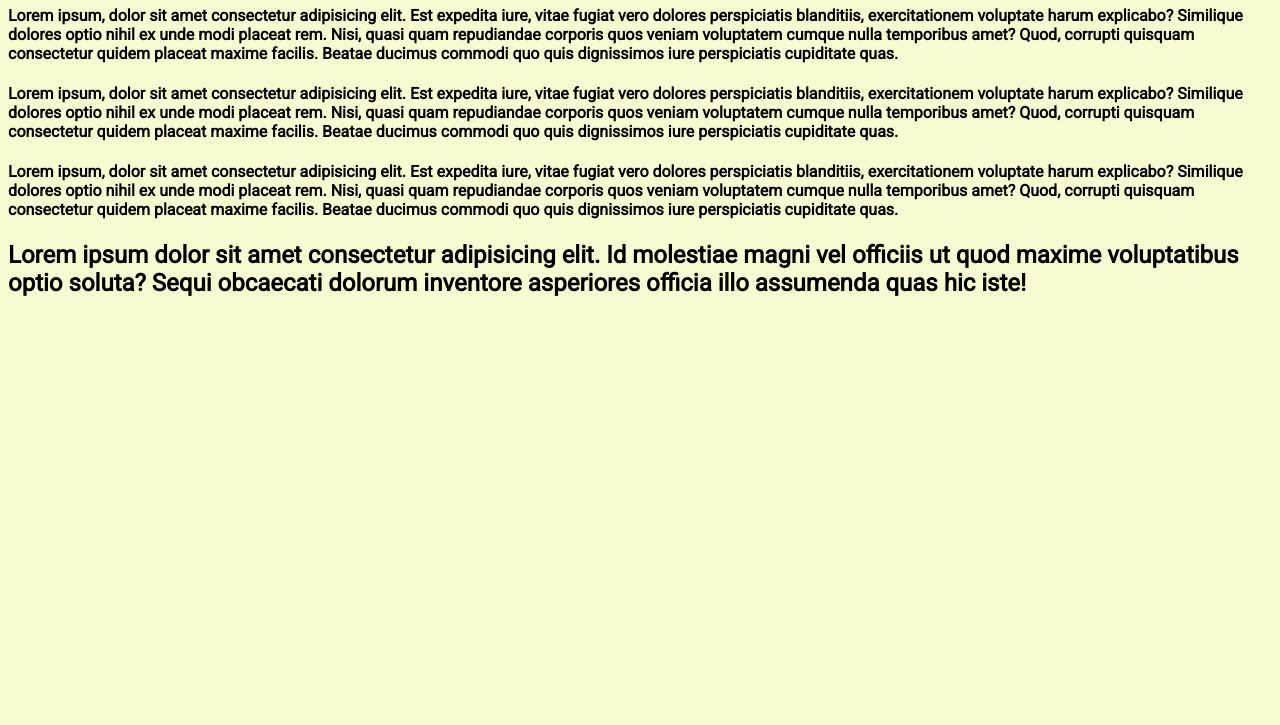
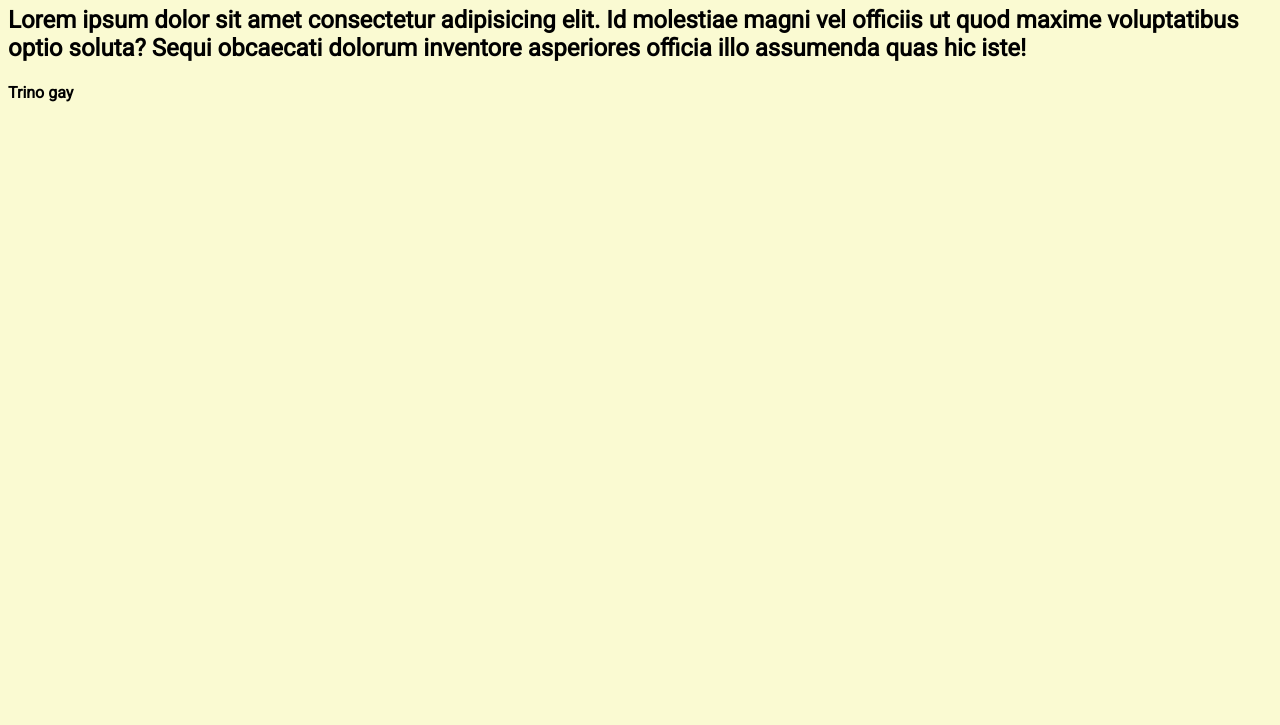
Before and after one commit to Francisco1asir/pruebasSAD, a plain HTML site: page index.html in a window 1280 px wide. Shown: the part 75-800 px from the top of the page. Drawn offline with Linux system fonts and the light colour scheme.

Commit message:
Modificacion para hacer merge

```diff
--- a/index.html
+++ b/index.html
@@ -7,39 +7,13 @@
     <title>Document</title>
   </head>
   <body>
-    <h1>Trino Gay</h1>
-    <h4>
-      Lorem ipsum, dolor sit amet consectetur adipisicing elit. Est expedita
-      iure, vitae fugiat vero dolores perspiciatis blanditiis, exercitationem
-      voluptate harum explicabo? Similique dolores optio nihil ex unde modi
-      placeat rem. Nisi, quasi quam repudiandae corporis quos veniam voluptatem
-      cumque nulla temporibus amet? Quod, corrupti quisquam consectetur quidem
-      placeat maxime facilis. Beatae ducimus commodi quo quis dignissimos iure
-      perspiciatis cupiditate quas.
-    </h4>
-    <h4>
-      Lorem ipsum, dolor sit amet consectetur adipisicing elit. Est expedita
-      iure, vitae fugiat vero dolores perspiciatis blanditiis, exercitationem
-      voluptate harum explicabo? Similique dolores optio nihil ex unde modi
-      placeat rem. Nisi, quasi quam repudiandae corporis quos veniam voluptatem
-      cumque nulla temporibus amet? Quod, corrupti quisquam consectetur quidem
-      placeat maxime facilis. Beatae ducimus commodi quo quis dignissimos iure
-      perspiciatis cupiditate quas.
-    </h4>
-    <h4>
-      Lorem ipsum, dolor sit amet consectetur adipisicing elit. Est expedita
-      iure, vitae fugiat vero dolores perspiciatis blanditiis, exercitationem
-      voluptate harum explicabo? Similique dolores optio nihil ex unde modi
-      placeat rem. Nisi, quasi quam repudiandae corporis quos veniam voluptatem
-      cumque nulla temporibus amet? Quod, corrupti quisquam consectetur quidem
-      placeat maxime facilis. Beatae ducimus commodi quo quis dignissimos iure
-      perspiciatis cupiditate quas.
-    </h4>
+    <h1>Sasha te amo, Donut?</h1>
     <h2>
       Lorem ipsum dolor sit amet consectetur adipisicing elit. Id molestiae
       magni vel officiis ut quod maxime voluptatibus optio soluta? Sequi
       obcaecati dolorum inventore asperiores officia illo assumenda quas hic
       iste!
     </h2>
+    <h4>Trino gay</h4>
   </body>
 </html>
```
